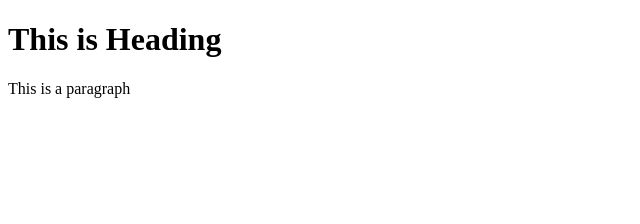
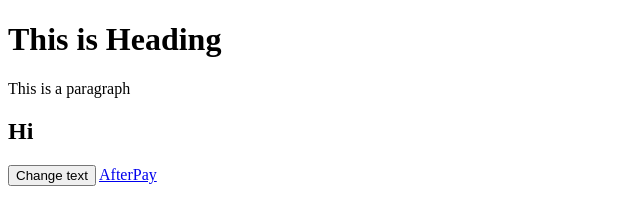
Before and after one commit to ranjitatvu/demo-repo, a plain HTML site: page index.html in a window 1280 px wide. Shown: the whole page, without its empty margins (0-640 px from the left). Drawn offline with Linux system fonts and the light colour scheme.

Commit message:
initializw

```diff
--- a/index.html
+++ b/index.html
@@ -6,6 +6,13 @@
         <body>
             <h1>This is Heading</h1>
             <p>This is a paragraph</p>
-
+            <h2 id="demo">Hi</h2>
+            <button onclick="change()">Change text</button>
+        <a href="https://www.afterpay.com.au" target="_blank">AfterPay</a>
         </body>
+        <script>
+function change(){
+            document.getElementById('demo').innerHTML ='bye';
+        }
+        </script>
     </html>
```
